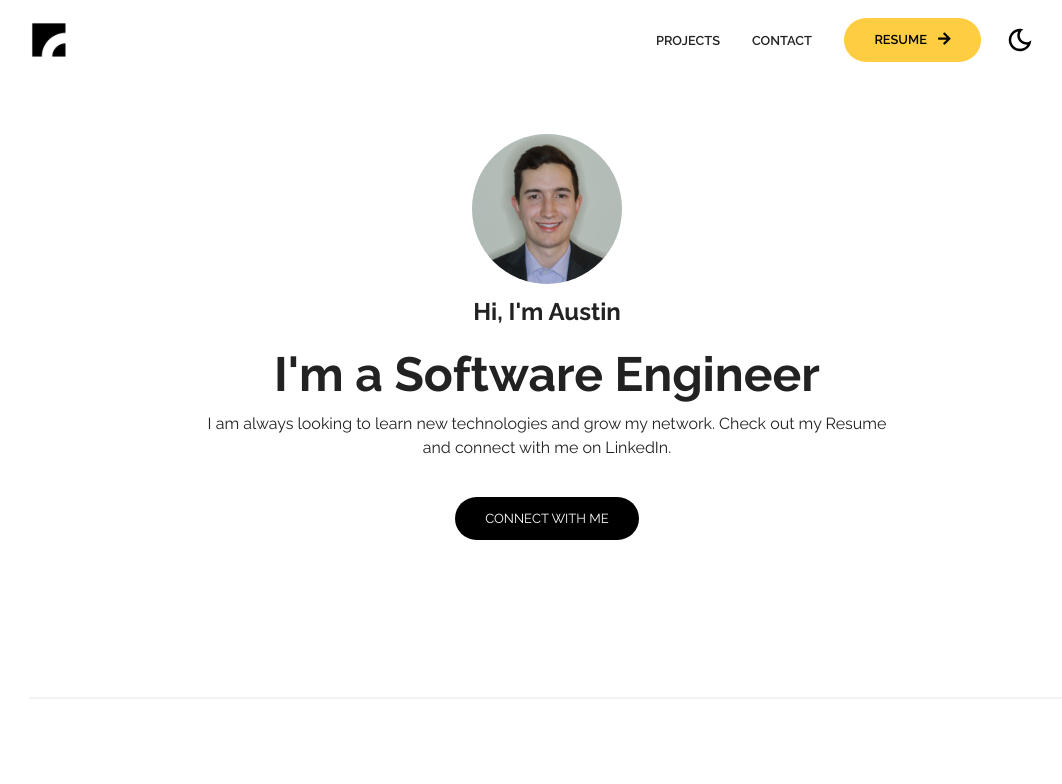
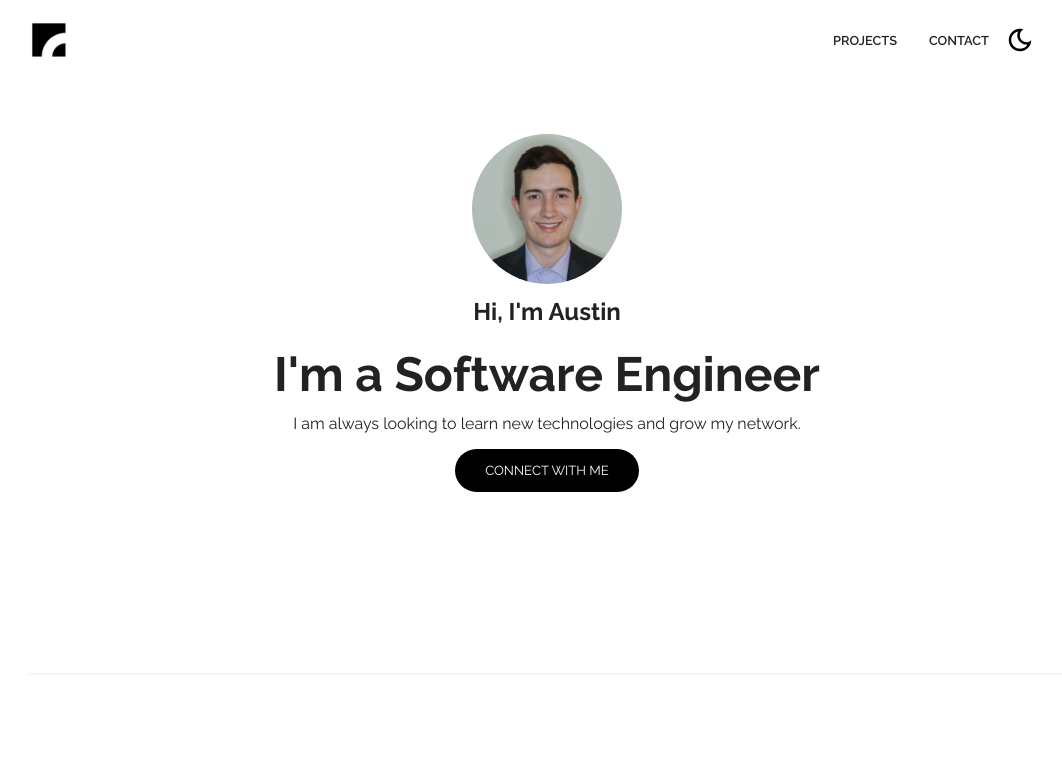
Before and after one commit to adurr21/adurr21.github.io, a plain HTML site: page index.html in a window 1280 px wide. Shown: the top 784 px of the page, without its empty margins (93-1155 px from the left). Drawn offline with Linux system fonts and the light colour scheme.

Commit message:
Removed resume
Removed resume from website

```diff
--- a/index.html
+++ b/index.html
@@ -78,13 +78,15 @@
                     <li><a class="nav-link" href="#projects">PROJECTS</a></li>
                     <li><a class="nav-link" href="https://linkedin.com/in/austin-durr">CONTACT</a></li>
                     <!-- <li><a class="nav-link" href="#">BlOG</a></li> -->
-                    <li>
+
+                    <!-- Removed Resume -->
+                    <!-- <li>
                         <a
                         class="nav-link btn btn-primary"
                         href="assets/Resume.pdf"
                         >RESUME <i class="fas fa-arrow-right"></i
                             ></a>
-                        </li>
+                        </li> -->
 
                         <!-- Toggle switch -->
                         <div class="theme-switch">
@@ -116,9 +118,15 @@
                     <h2>I'm a Software Engineer</h2>
 
                     <p>
+                        I am always looking to learn new technologies and grow my network.
+                    </p>
+                <!-- </div><div class="content-text">
+                    <h2>I'm a Software Engineer</h2>
+
+                    <p>
                         I am always looking to learn new technologies and grow my network. Check out my Resume and connect with me on LinkedIn.
                     </p>
-                </div>
+                </div> -->
                 <a
                 href="https://linkedin.com/in/austin-durr"
                 class="btn btn-secondary"
```
Also changed, not shown: 2 other files.
